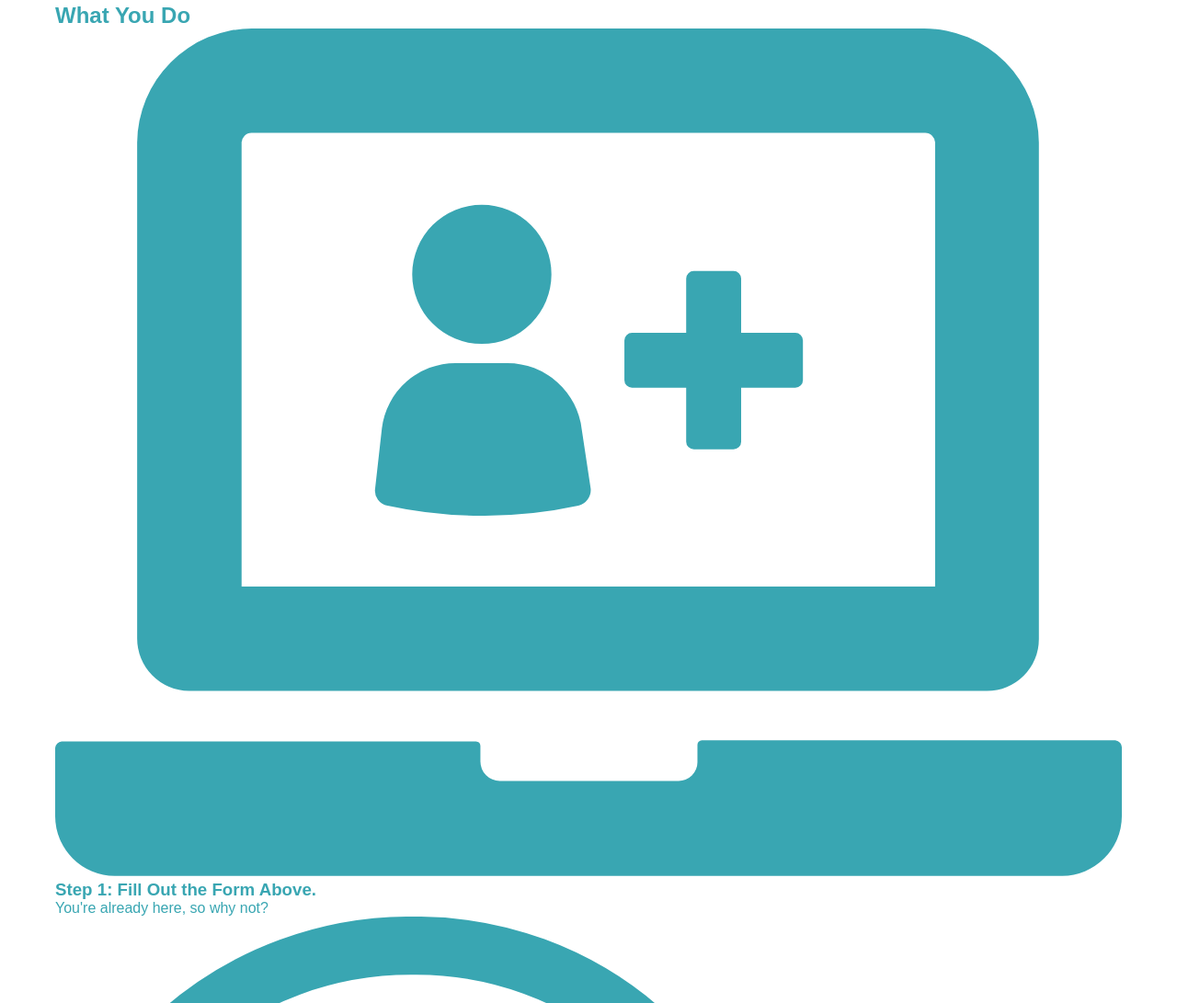
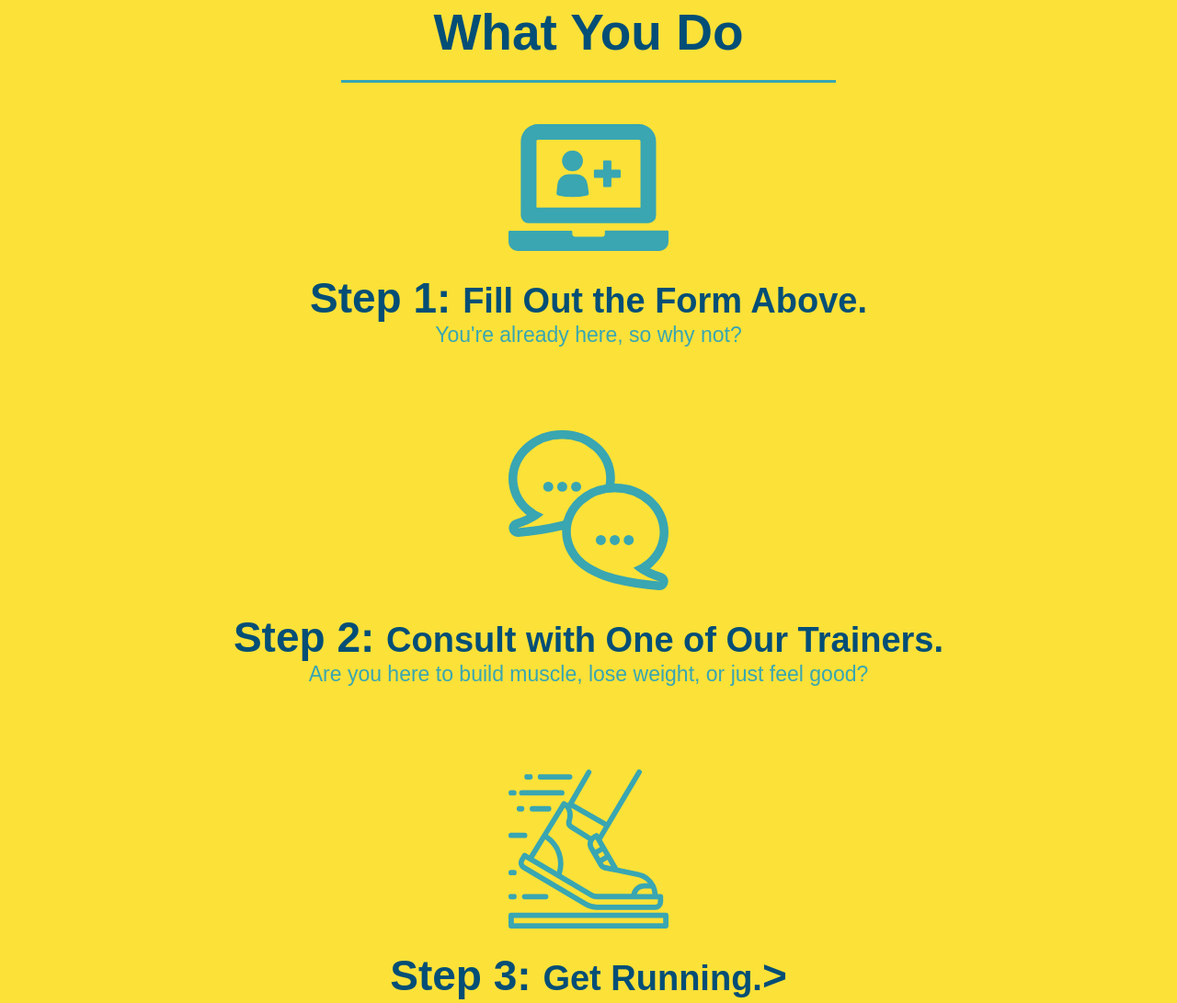
Before and after one commit to amirb97/run-buddy, a plain HTML site: page index.html in a window 1280 px wide. Shown: the part 1117-2208 px from the top of the page at 92% size. Drawn offline with Linux system fonts and the light colour scheme.

Commit message:
style what you do section

```diff
--- a/assets/css/style.css
+++ b/assets/css/style.css
@@ -121,19 +121,26 @@ section {
 }
 /* Hero Style End */
 
-/* What We Do Style Start */
-.intro {
-    text-align: center;
-}
-
-.intro h2 {
-    display: inline-block;
+.section-title {
     font-size: 55px;
     color: #024e76;
     margin-bottom: 35px;
     padding: 0 100px 20px 100px;
+    display: inline-block;
     border-bottom: 3px solid;
+  }
+
+  .primary-border {
     border-color: #fce138;
+  }
+
+  .secondary-border {
+    border-color: #39a6b2;
+  }
+
+/* What We Do Style Start */
+.intro {
+    text-align: center;
 }
 
 .intro p {
@@ -144,3 +151,34 @@ section {
     margin: 0 auto;
 }
 /* What We Do Style End */
+
+/* What You Do Style Start */
+.steps {
+    text-align: center;
+    background: #fce138;
+}
+
+.steps div {
+    margin-bottom: 80px;
+}
+
+.steps img {
+    width: 15%;
+    margin: 10px 0;
+}
+
+.steps h3 {
+    color: #024e76;
+    font-size: 46px;
+    margin-top: 10px;
+}
+
+.steps p {
+    color: #39a6b2;
+    font-size: 23px;
+}
+
+.steps span {
+    font-size: 38px;
+}
+/* What You Do Style end */
--- a/index.html
+++ b/index.html
@@ -76,37 +76,37 @@
 
       <!-- "what we do" -->
       <section id="what-we-do" class="intro">
-          <h2>What We Do</h2>
+          <h2 class="section-title primary-border">What We Do</h2>
           <p>
             butcher selfies chambray shabby chic gentrify readymade yr Echo Park XOXO Tumblr normcore Banksy direct trade Blue Bottle chillwave you probably haven't heard of them single-origin coffee Vice fanny pack fixie Odd Future Austin fingerstache pickled twee synth Wes Anderson Thundercats viral bitters flannel meggings narwhal Marfa Schlitz sustainable Intelligentsia umami deep v craft
           </p>
       </section>
 
       <!-- "what you do" -->
-      <section id="what-you-do">
-          <h2>What You Do</h2>
+      <section id="what-you-do" class="steps">
+          <h2 class="section-title secondary-border">What You Do</h2>
 
           <div>
               <img src="./assets/images/01-04-svgs/step-1.svg" alt="" />
-              <h3>Step 1: Fill Out the Form Above.</h3>
+              <h3>Step 1: <span>Fill Out the Form Above.</span></h3>
               <p>You're already here, so why not?</p>
           </div>
 
           <div>
               <img src="./assets/images/01-04-svgs/step-2.svg" alt="" />
-              <h3>Step 2: Consult with One of Our Trainers.</h3>
+              <h3>Step 2: <span>Consult with One of Our Trainers.</span></h3>
               <p>Are you here to build muscle, lose weight, or just feel good?</p>
           </div>
 
           <div>
               <img src="./assets/images/01-04-svgs/step-3.svg" alt="" />
-              <h3>Step 3: Get Running.</h3>
+              <h3>Step 3: <span>Get Running.</span>></h3>
               <p>Hit the ground running (literally) once your trainer lays out your plan.</p>
           </div>
 
           <div>
               <img src="./assets/images/01-04-svgs/step-4.svg" alt="" />
-              <h3>Step 4: See Results.</h3>
+              <h3>Step 4: <span>See Results.</span>></h3>
               <p>Bi-weekly checkins with your trainer will keep you focused</p>
           </div>
       </section>
```
